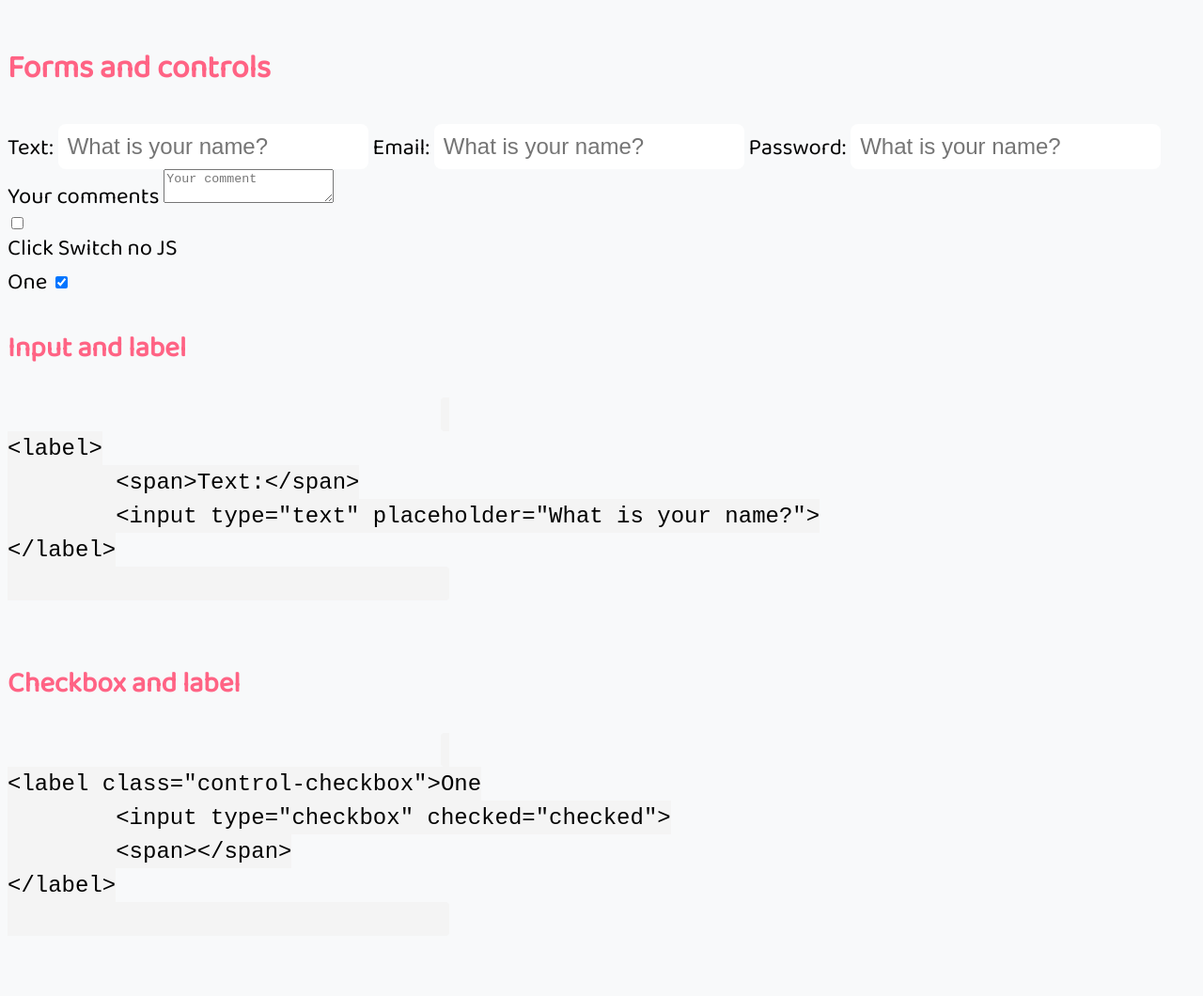
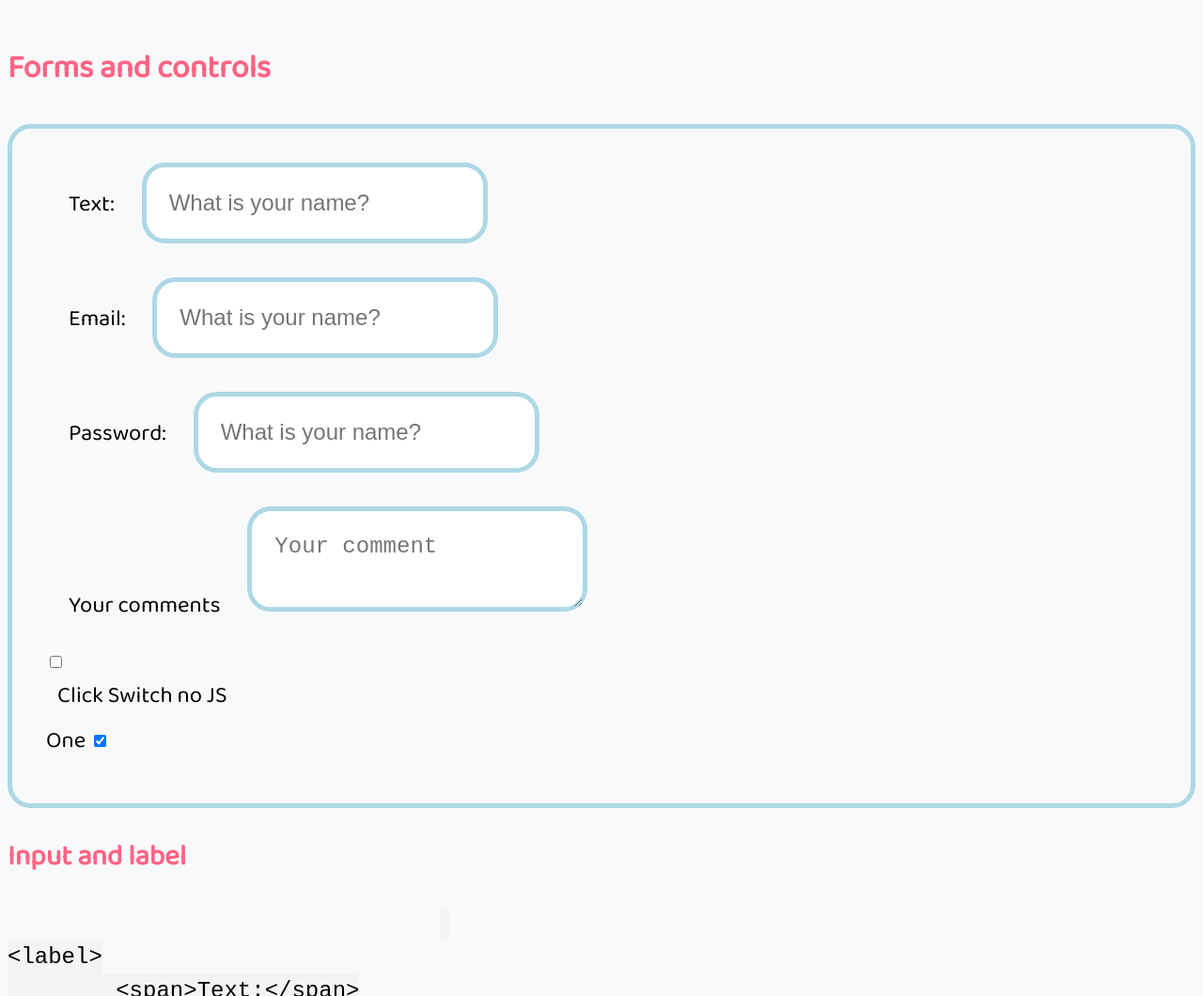
Before and after one commit to mcdott/framework-preschool-css, a website: page index.html in a window 1280 px wide. Shown: the part 2860-3920 px from the top of the page at 94% size. Drawn offline with Linux system fonts and the light colour scheme.

Commit message:
Adds form styles

```diff
--- a/PreSchoolSCSS.scss
+++ b/PreSchoolSCSS.scss
@@ -107,12 +107,38 @@ code {
 input[type="text"],
 input[type="email"],
 input[type="password"] {
-  border: 2px solid var(--color-secondary);
-  border-radius: 8px;
-  padding: 10px;
+  border: 5px solid var(--color-md-light);
+  border-radius: 25px;
+  padding: 1em;
   font-size: var(--font-size-base);
 }
 
+form {
+  display: flex;
+  flex-direction: column;
+  padding: 1em;
+  border: 5px solid var(--color-md-light);
+  border-radius: 25px;
+}
+
+label {
+  margin-bottom: 0.5em;
+  margin-right: 0.5em;
+  padding: 0.5em;
+}
+
+label > span {
+  margin: 1em;
+}
+
+label textarea {
+  border: 5px solid var(--color-md-light);
+  border-radius: 25px;
+  padding: 1em;
+  font-size: var(--font-size-base);
+}
+
+/* Buttons */
 button {
   background-color: var(--color-primary);
   color: white;
```
Also changed, not shown: PreSchoolCSS.css, 1 other file.
